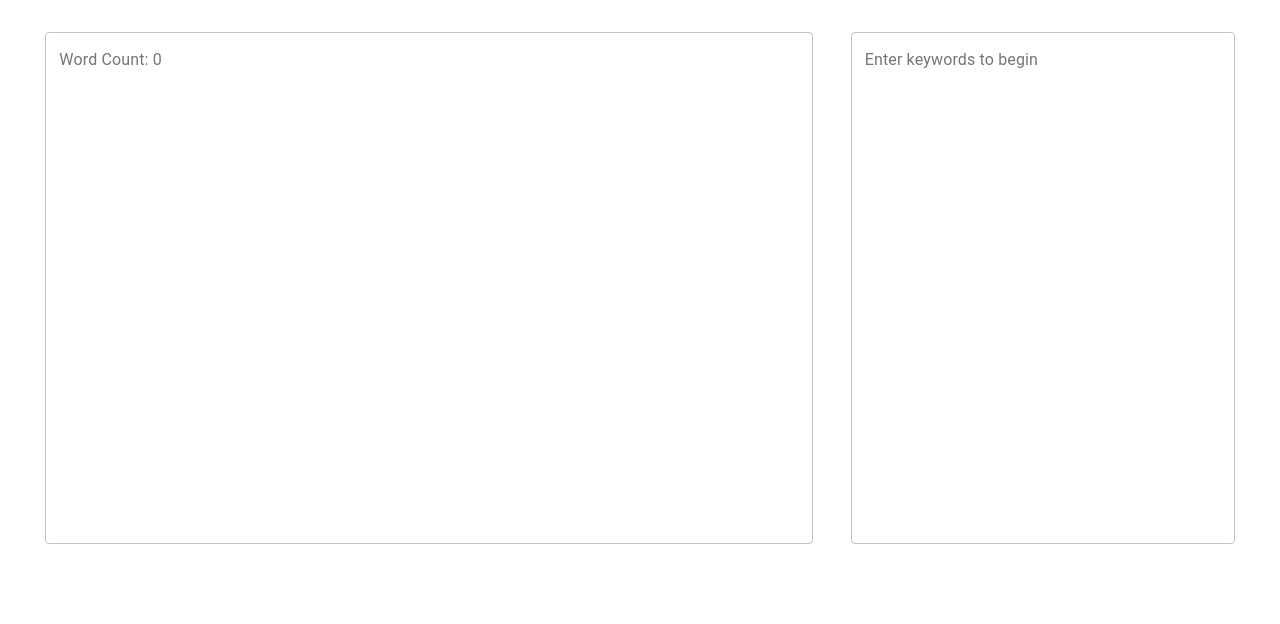
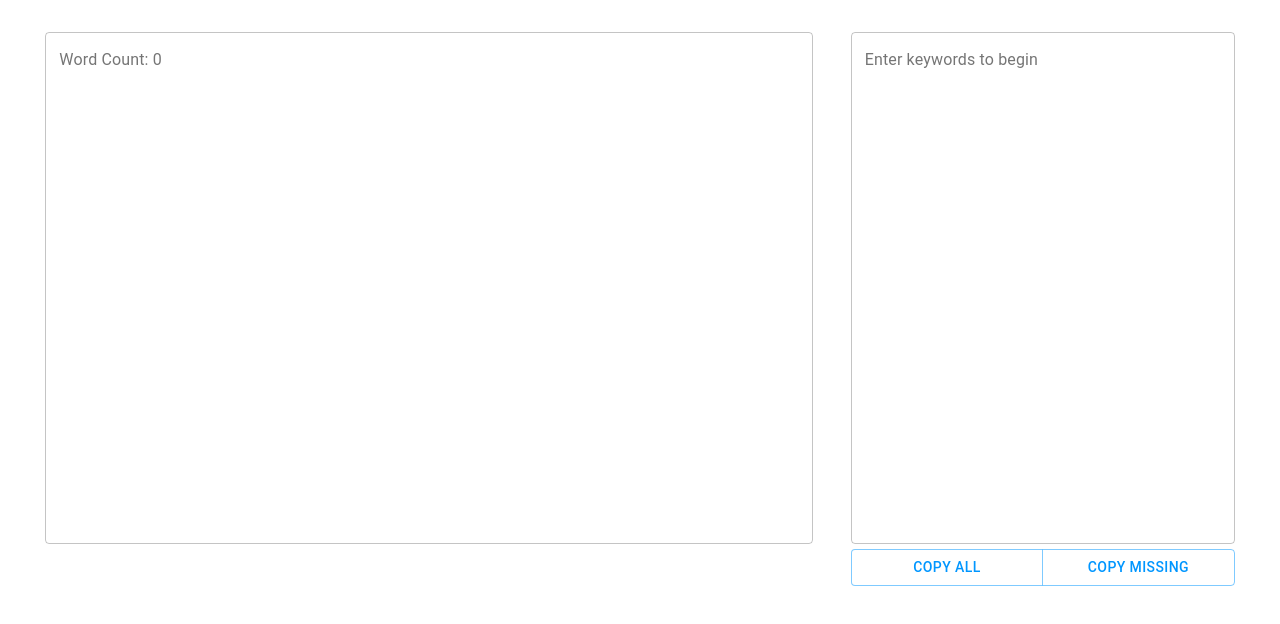
Before and after one commit to Spiteless/kwdz, a Next.js app: page / in a window 1280 px wide. Shown: the top 624 px of the page. Built offline with nearby package versions, Linux system fonts and the light colour scheme.

Commit message:
Add clipboard functionality

```diff
--- a/src/pages/index.js
+++ b/src/pages/index.js
@@ -1,6 +1,6 @@
 import { useState, useEffect } from 'react'
 import Head from 'next/head'
-import { TextField, Button } from '@material-ui/core'
+import { TextField, Button, ButtonGroup } from '@material-ui/core'
 import { border } from '@material-ui/system'
 
 import styles from '../styles/Home.module.css'
@@ -126,6 +126,14 @@ export default function Home() {
     return n;
   }
 
+  const copyToClipboard = (e, limiter) => {
+    console.log("limiter:", limiter)
+    navigator.clipboard.writeText(limiter === 0
+      ? keywordsProcessed.filter(val => val[1] === limiter).map(item => `${item[1]} ${item[0]}`).join("\n")
+      : keywordsProcessed.map(item => `${item[1]} ${item[0]}`).join("\n"))
+    e.target.focus();
+  };
+
   return (
     <div className={styles.container}>
       <Head>
@@ -173,6 +181,14 @@ export default function Home() {
 
             rows={25}
           />
+          <ButtonGroup fullWidth style={{display: 'flex', alignItems: 'center', justifyContent: 'center', flexGrow: 1}}>
+            <Button style={{ marginTop: 5}} variant="outlined" color="primary"
+              onClick={(e) => copyToClipboard(e, 9999)}
+            >Copy All</Button>
+            <Button style={{ marginTop: 5}} variant="outlined" color="primary"
+              onClick={(e) => copyToClipboard(e, 0)}
+            >Copy Missing</Button>
+          </ButtonGroup>
         </div>
       </main>
     </div>
```
